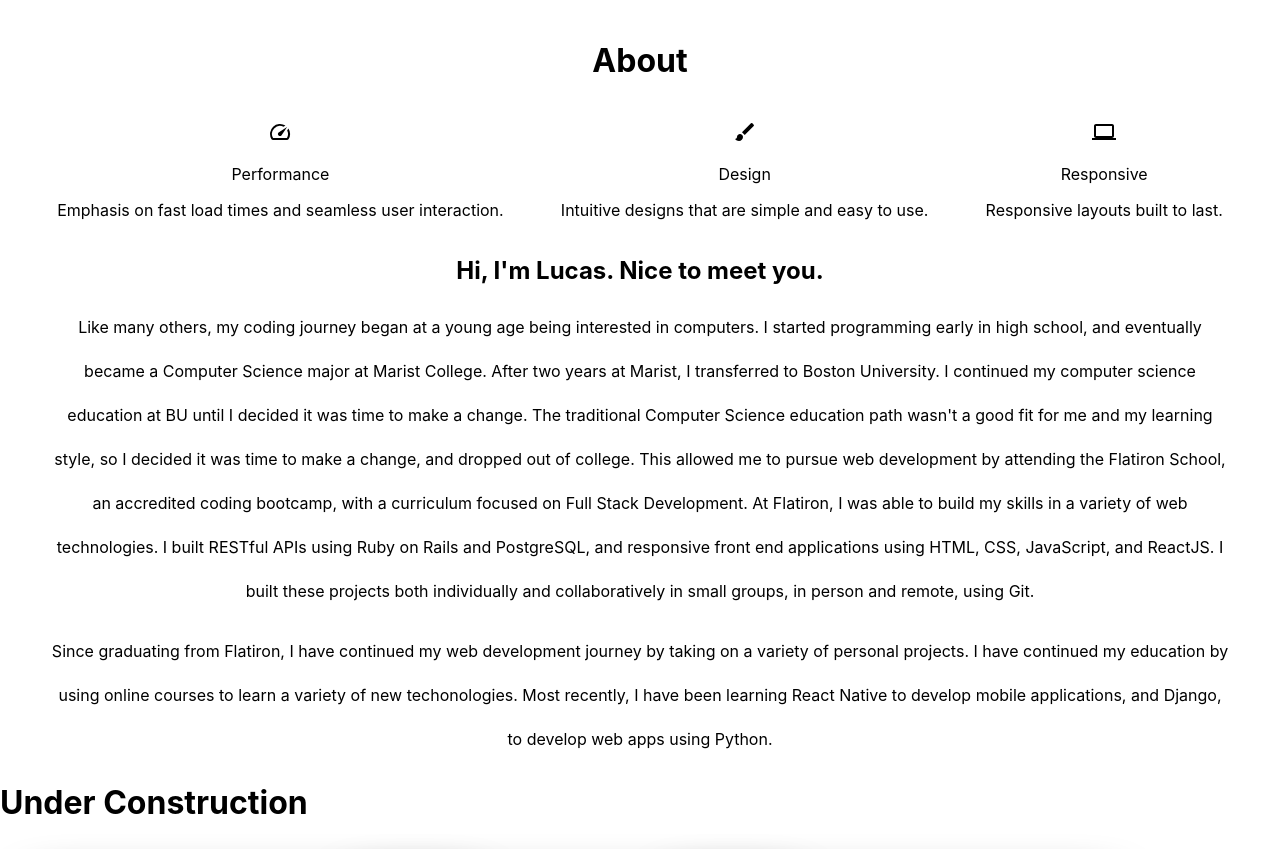
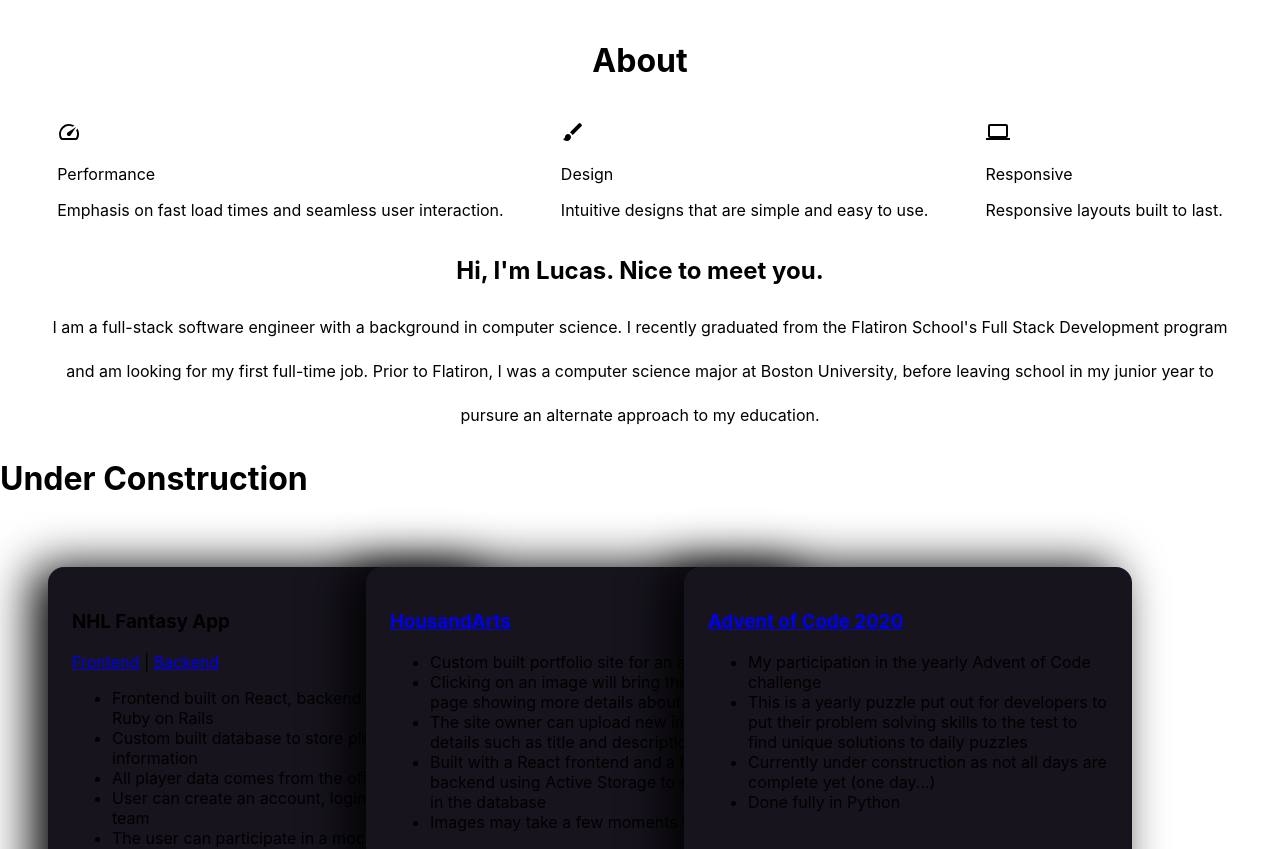
Before and after one commit to lucassherwin/lucas-portfolio, a React (Create React App) app: page / in a window 1280 px wide. Shown: the part 780-1629 px from the top of the page. Built offline with nearby package versions, Linux system fonts and the light colour scheme.

Commit message:
working on css

```diff
--- a/src/components/About.js
+++ b/src/components/About.js
@@ -34,8 +34,25 @@ const AboutHeader = styled.h1`
 `;
 
 const AboutItem = styled.div`
-  text-align: center;
+  /* text-align: center; */
 `;
+
+// const IconContainer = styled.div`
+//   float: left;
+// border-right: 30px solid #6C6;
+// border-top: 52px solid transparent;
+// border-bottom: 52px solid transparent;
+
+// float: left;
+// width: 60px;
+// height: 104px;
+// background-color: #6C6;
+
+// float: left;
+// border-left: 30px solid #6C6;
+// border-top: 52px solid transparent;
+// border-bottom: 52px solid transparent;
+// `;
 
 export default function About() {
   return (
@@ -43,17 +60,23 @@ export default function About() {
       <AboutHeader>About</AboutHeader>
       <Wrapper>
         <AboutItem id='perf'>
-          <SpeedIcon />
+          <div className='hexagon'>
+            <SpeedIcon />
+          </div>
           <p>Performance</p>
           <p>Emphasis on fast load times and seamless user interaction.</p>
         </AboutItem>
         <AboutItem id='design'>
-          <BrushIcon />
+          <div className='hexagon'>
+            <BrushIcon />
+          </div>
           <p>Design</p>
           <p>Intuitive designs that are simple and easy to use.</p>
         </AboutItem>
         <AboutItem id='responsive'>
-          <ComputerIcon />
+          <div className='hexagon'>
+            <ComputerIcon />
+          </div>
           <p>Responsive</p>
           <p>Responsive layouts built to last.</p>
         </AboutItem>
@@ -61,18 +84,9 @@ export default function About() {
       <BioContainer>
         <BioTitle>Hi, I'm Lucas. Nice to meet you.</BioTitle>
         <BioText>
-          Like many others, my coding journey began at a young age being interested in computers.
-          I started programming early in high school, and eventually became a Computer Science major at Marist College.
-          After two years at Marist, I transferred to Boston University. I continued my computer science education at BU until I decided it was time to make a change.
-          The traditional Computer Science education path wasn't a good fit for me and my learning style, so I decided it was time to make a change, and dropped out of college.
-          This allowed me to pursue web development by attending the Flatiron School, an accredited coding bootcamp, with a curriculum focused on Full Stack Development.
-          At Flatiron, I was able to build my skills in a variety of web technologies. I built RESTful APIs using Ruby on Rails and PostgreSQL, and responsive front end applications
-          using HTML, CSS, JavaScript, and ReactJS. I built these projects both individually and collaboratively in small groups, in person and remote, using Git.
-        </BioText>
-        <BioText>
-          Since graduating from Flatiron, I have continued my web development journey by taking on a variety of personal projects. I have continued my education by
-          using online courses to learn a variety of new techonologies. Most recently, I have been learning React Native to develop mobile applications, and Django, to develop
-          web apps using Python.
+          I am a full-stack software engineer with a background in computer science. I recently graduated from the Flatiron School's Full Stack Development
+          program and am looking for my first full-time job. Prior to Flatiron, I was a computer science major at Boston University, before leaving school in my junior year
+          to pursure an alternate approach to my education.
         </BioText>
       </BioContainer>
     </AboutContainer>
```
